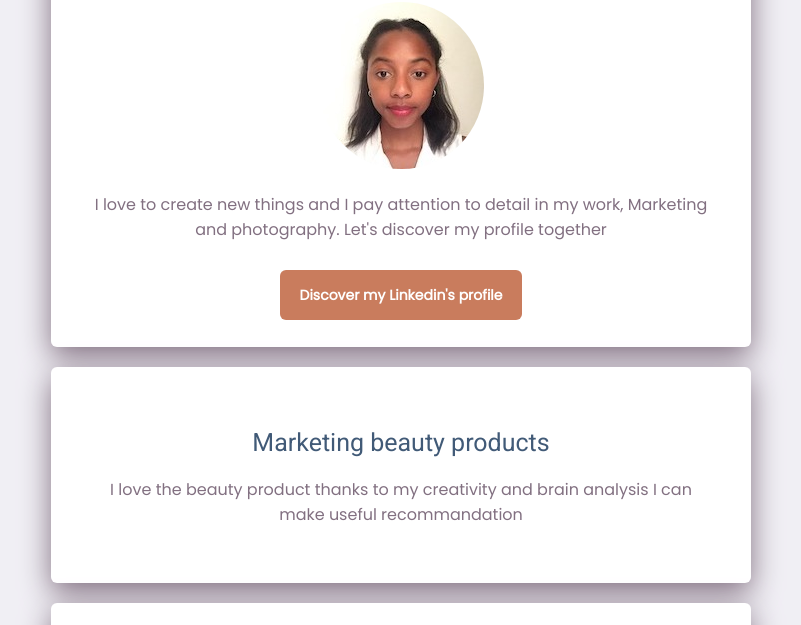
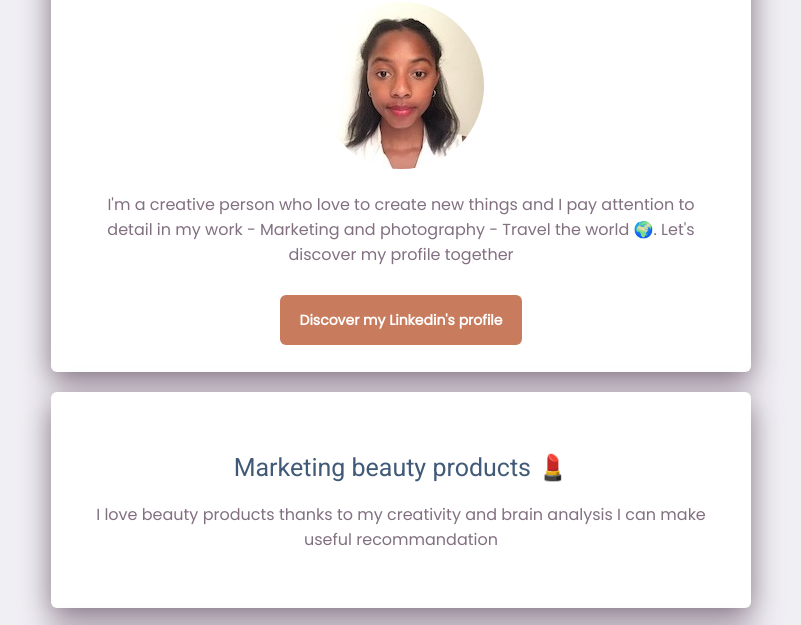
Before and after one commit to Nora-oumoucha/my-profile, a plain HTML site: page index.html in a window 1280 px wide. Shown: the part 166-791 px from the top of the page, without its empty margins (239-1040 px from the left). Drawn offline with Linux system fonts and the light colour scheme.

Commit message:
Update index.html

```diff
--- a/index.html
+++ b/index.html
@@ -16,14 +16,14 @@
 		<div class="card-white"id= "introduction">
 			<h1>Hello I'm Nora </h1>
 			<img src="images/profil.jpg" class="img-circle" alt="Nora OUMOUCHA">
-			<p>I love to create new things and I pay attention to detail in my work, Marketing and photography. Let's discover my profile together</p>
+			<p>I'm a creative person who love to create new things and I pay attention to detail in my work -  Marketing and photography - Travel the world 🌍. Let's discover my profile together</p>
 			<a href="https://www.linkedin.com/in/nora-oumoucha-0521b9147/" class="bnt-blue"> Discover my Linkedin's profile </a>
 		</div>
 
 		<div class="card-white">
 
-			<h2>Marketing beauty products</h2>
-			<p>I love the beauty product thanks to my creativity and brain analysis I can make useful recommandation
+			<h2>Marketing beauty products 💄</h2>
+			<p>I love beauty products thanks to my creativity and brain analysis I can make useful recommandation
 			</p>
 
 		</div>
```
